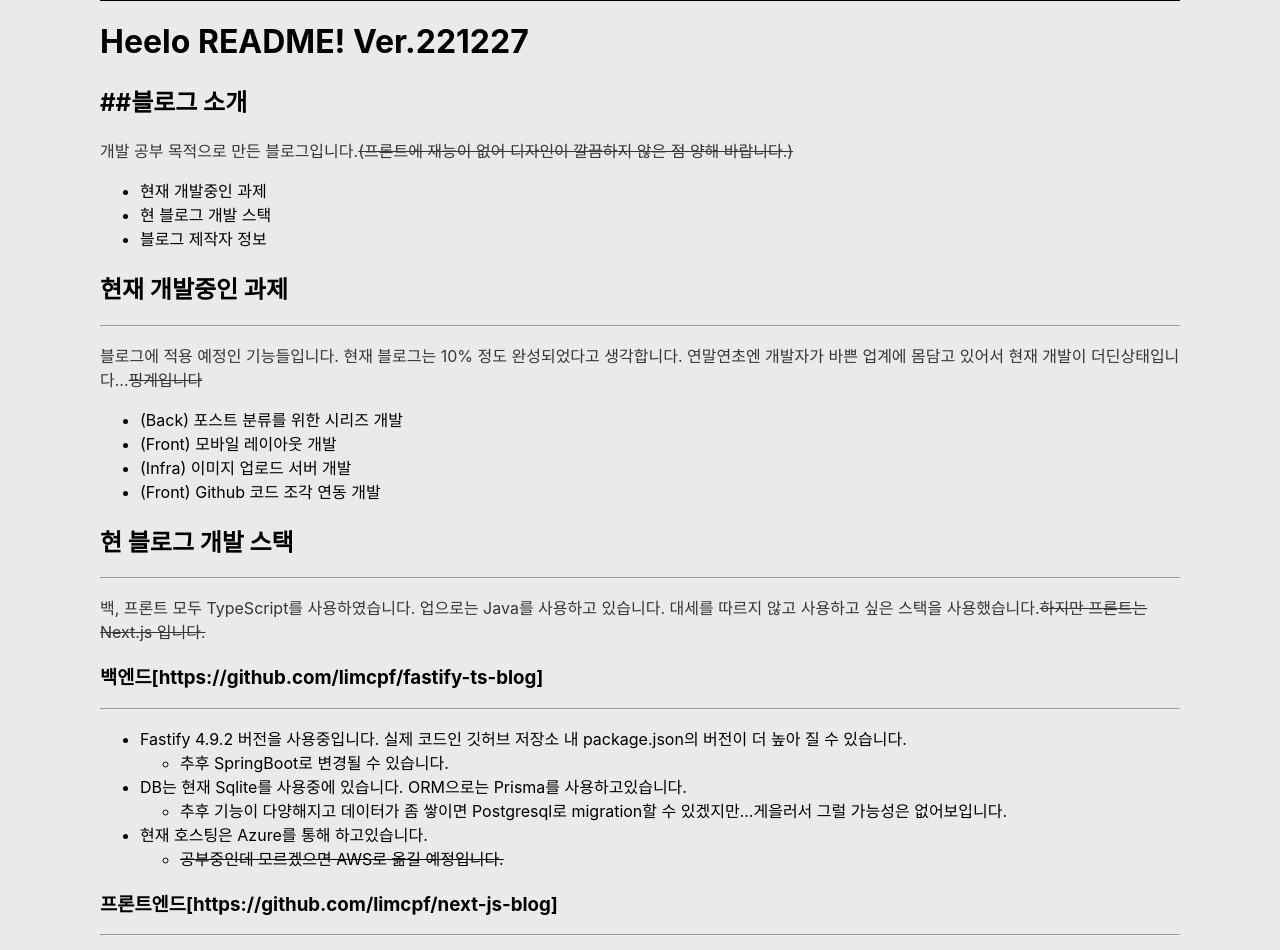
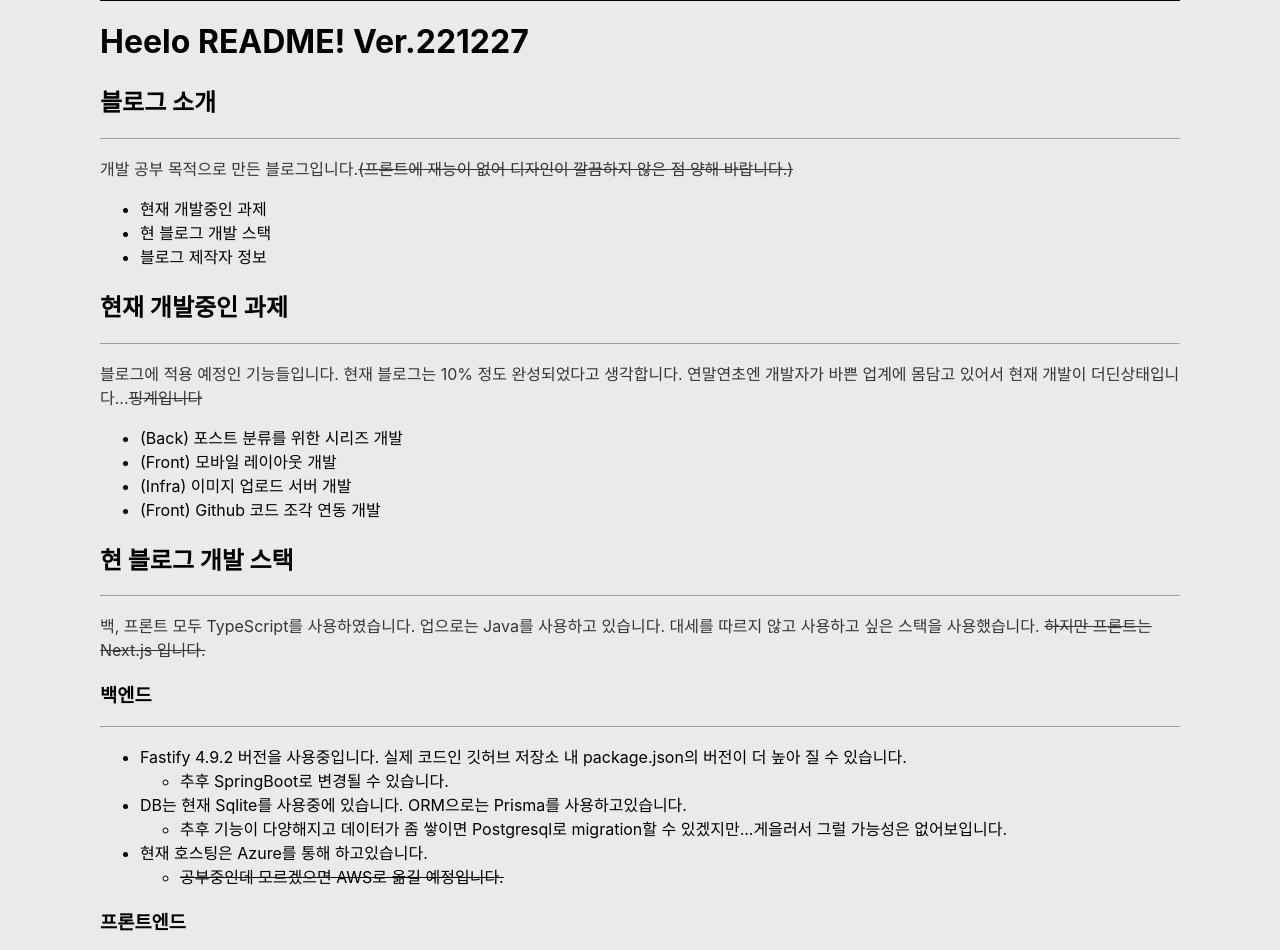
Before and after one commit to limcpf/next-js-blog, a Next.js app: page / in a window 1280 px wide. Shown: the part 40-990 px from the top of the page. Built offline with nearby package versions, Linux system fonts and the light colour scheme.

Commit message:
fix: update README.md and Main Page(pages/index.ts)

```diff
--- a/pages/index.tsx
+++ b/pages/index.tsx
@@ -2,7 +2,8 @@ export default function Home() {
 	return (
 		<>
 			<h1>Heelo README! Ver.221227</h1>
-			<h2>##블로그 소개</h2>
+			<h2>블로그 소개</h2>
+			<hr />
 			<p>
 				개발 공부 목적으로 만든 블로그입니다.
 				<s>(프론트에 재능이 없어 디자인이 깔끔하지 않은 점 양해 바랍니다.)</s>
@@ -29,10 +30,12 @@ export default function Home() {
 			<hr />
 			<p>
 				백, 프론트 모두 TypeScript를 사용하였습니다. 업으로는 Java를 사용하고
-				있습니다. 대세를 따르지 않고 사용하고 싶은 스택을 사용했습니다.
+				있습니다. 대세를 따르지 않고 사용하고 싶은 스택을 사용했습니다.{" "}
 				<s>하지만 프론트는 Next.js 입니다.</s>
 			</p>
-			<h3>백엔드[https://github.com/limcpf/fastify-ts-blog]</h3>
+			<h3>
+				<a href="https://github.com/limcpf/fastify-ts-blog">백엔드</a>
+			</h3>
 			<hr />
 			<ul>
 				<li>
@@ -61,7 +64,9 @@ export default function Home() {
 					</ul>
 				</li>
 			</ul>
-			<h3>프론트엔드[https://github.com/limcpf/next-js-blog]</h3>
+			<h3>
+				<a href="https://github.com/limcpf/next-js-blog">프론트엔드</a>
+			</h3>
 			<hr />
 			<ul>
 				<li>Next.js 13을 사용중에 있습니다.</li>
```
Also changed, not shown: 1 other file (tests, documents, lock files or other folders).
